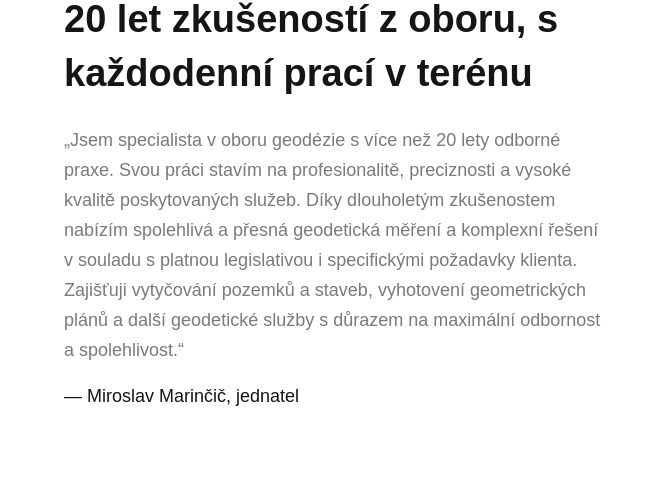
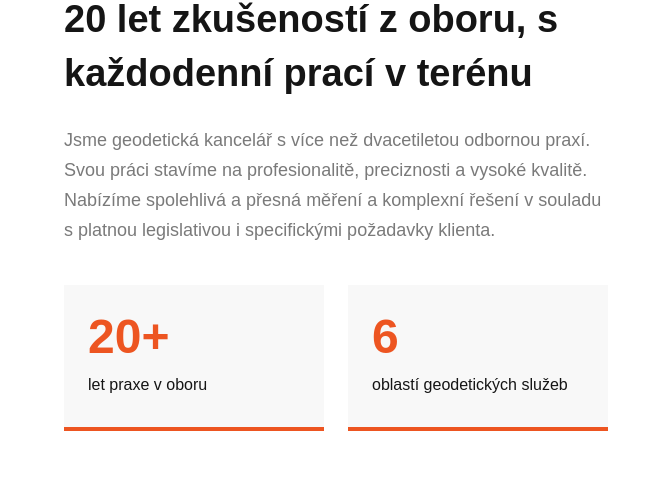
Before and after one commit to karolinajeschke/mgeom-web, a plain HTML site: page mgeom.html in a window 1280 px wide. Shown: the part 818-1299 px from the top of the page, 0-667 px from the left. Drawn offline with Linux system fonts and the light colour scheme; a web font is replaced by a local one.

Commit message:
O nás (varianta 3): fotka z terénu + statistiky (bez osoby)
Co-Authored-By: Claude Opus 4.8 (1M context) <noreply@anthropic.com>

```diff
--- a/mgeom.html
+++ b/mgeom.html
@@ -128,8 +128,10 @@
     background: var(--primary); z-index: 0;
   }
   .about-img img { position: relative; z-index: 1; width: 100%; aspect-ratio: 4 / 5; object-fit: cover; }
-  .about-quote { font-style: normal; }
-  .about-author { display: block; margin-top: 16px; color: var(--ink); font-weight: 500; }
+  .about-stats { display: grid; grid-template-columns: repeat(2, 1fr); gap: 24px; margin-top: 40px; }
+  .stat { background: var(--neutral-200); border-bottom: 4px solid var(--primary); padding: 28px 24px; }
+  .stat-num { display: block; font-size: 48px; line-height: 1; font-weight: 600; color: var(--primary); margin-bottom: 8px; }
+  .stat-label { color: var(--ink); font-weight: 500; font-size: 16px; }
 
   /* ---------- Section head (title left, controls right) ---------- */
   .section-head { display: flex; align-items: flex-end; justify-content: space-between; gap: 32px; margin-bottom: 56px; }
@@ -320,13 +322,14 @@
       <div>
         <span class="subtitle">O nás</span>
         <h2>20 let zkušeností z oboru, s každodenní prací v terénu</h2>
-        <blockquote class="about-quote" style="margin:0">
-          <p>„Jsem specialista v oboru geodézie s více než 20 lety odborné praxe. Svou práci stavím na profesionalitě, preciznosti a vysoké kvalitě poskytovaných služeb. Díky dlouholetým zkušenostem nabízím spolehlivá a přesná geodetická měření a komplexní řešení v souladu s platnou legislativou i specifickými požadavky klienta. Zajišťuji vytyčování pozemků a staveb, vyhotovení geometrických plánů a další geodetické služby s důrazem na maximální odbornost a spolehlivost.“</p>
-          <cite class="about-author" style="font-style:normal">— Miroslav Marinčič, jednatel</cite>
-        </blockquote>
+        <p class="about-lead">Jsme geodetická kancelář s více než dvacetiletou odbornou praxí. Svou práci stavíme na profesionalitě, preciznosti a vysoké kvalitě. Nabízíme spolehlivá a přesná měření a komplexní řešení v souladu s platnou legislativou i specifickými požadavky klienta.</p>
+        <div class="about-stats">
+          <div class="stat"><span class="stat-num">20+</span><span class="stat-label">let praxe v oboru</span></div>
+          <div class="stat"><span class="stat-num">6</span><span class="stat-label">oblastí geodetických služeb</span></div>
+        </div>
       </div>
       <div class="about-img">
-        <img src="https://cdn.prod.website-files.com/67bb5b0a6ed0be37fca348a0/67e1439b3cd02997378057b2_miroslav.jpg" alt="Miroslav Marinčič při měření v terénu">
+        <img src="https://cdn.prod.website-files.com/67bb5b0b6ed0be37fca34911/67e43f616dc5aa03d612f650_geometrak%20-%20kopie.jpg" alt="Geodetické zaměření v terénu">
       </div>
     </div>
   </section>
```
